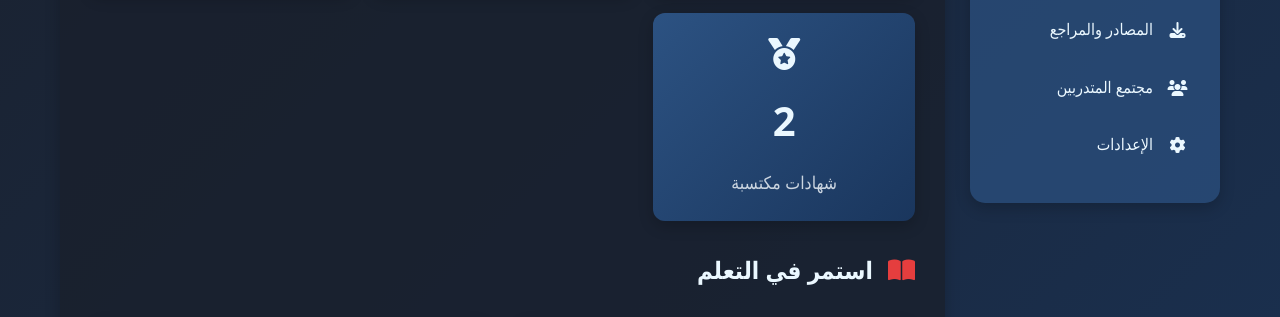
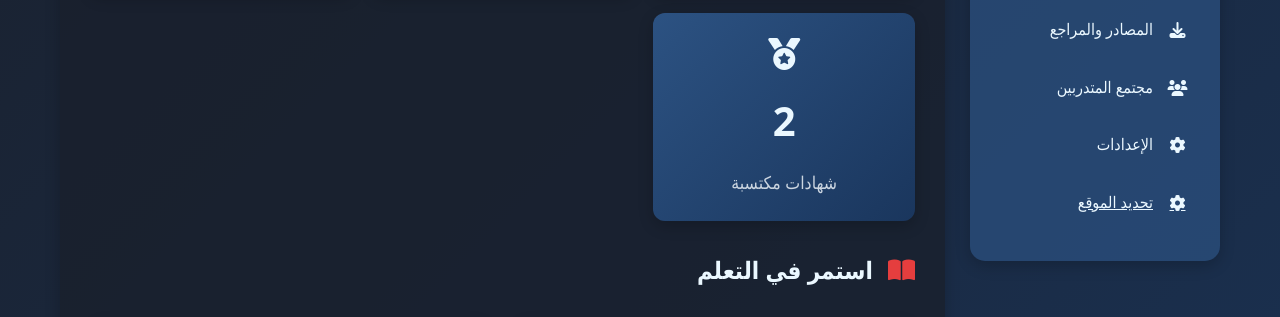
Before and after one commit to Yousif192025/test, a plain HTML site: page index.html in a window 1280 px wide. Shown: the part 444-761 px from the top of the page. Drawn offline with Linux system fonts and the light colour scheme.

Commit message:
Update index.html

```diff
--- a/index.html
+++ b/index.html
@@ -500,6 +500,9 @@
                 <div class="menu-item" data-section="settings">
                     <i class="fas fa-cog"></i> الإعدادات
                 </div>
+               <a class="menu-item" data-section="settings" href="demo-geoloc.html" target="_blank" rel="noopener noreferrer">
+                 <i class="fas fa-cog"></i> تحديد الموقع
+               </a>
             </div>
 
             <!-- المحتوى الرئيسي -->
```
